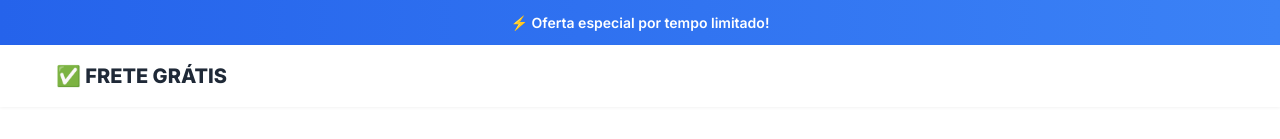
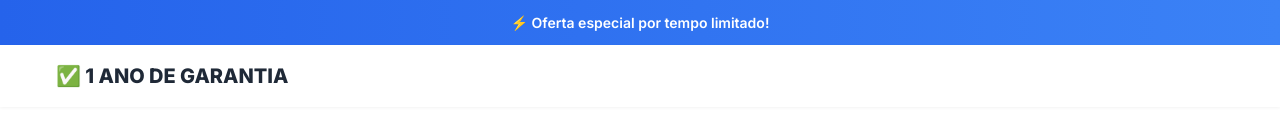
Before and after one commit to gabrielreboucas2001/produto-esmerilhadeira, a plain HTML site: page index.html in a window 1280 px wide. Shown: the top 139 px of the page. Drawn offline with Linux system fonts and the light colour scheme; grey boxes are pictures that could not be loaded.

Commit message:
Update index.html

```diff
--- a/index.html
+++ b/index.html
@@ -441,7 +441,7 @@
   <!-- Header -->
   <header class="header">
     <div class="container">
-      <div style="font-weight: 800; font-size: 20px;">✅ FRETE GRÁTIS</div>
+      <div style="font-weight: 800; font-size: 20px;">✅ 1 ANO DE GARANTIA</div>
     </div>
   </header>
 
```
